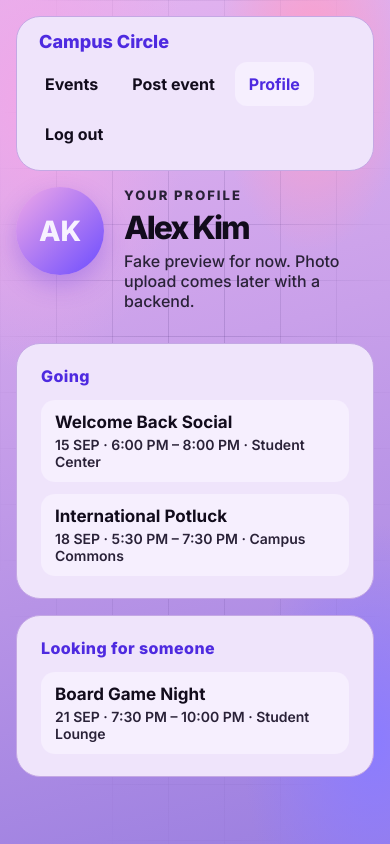
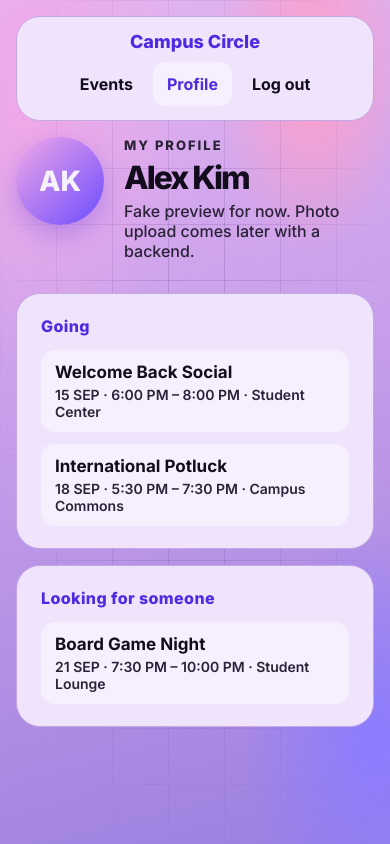
Before and after one commit to adioss11/campus-circle, a React (Vite) app in the folder frontend/: page /profile in a window 390 px wide. Built offline with nearby package versions, Linux system fonts and the light colour scheme.

Commit message:
Tidy the profile nav and center the mobile sidebar.
Hide Post event on /profile, rename the eyebrow to My profile, and stack Campus Circle above centered nav buttons when the sidebar goes horizontal.

Co-authored-by: Adi Karamustafic <adioss11@users.noreply.github.com>

```diff
--- a/frontend/src/components/Sidebar.tsx
+++ b/frontend/src/components/Sidebar.tsx
@@ -28,6 +28,7 @@ export function Sidebar({ onPost }: SidebarProps) {
         >
           Events
         </button>
+        {onProfile ? null : (
           <button
             type="button"
             className="sidebar-link"
@@ -41,6 +42,7 @@ export function Sidebar({ onPost }: SidebarProps) {
           >
             Post event
           </button>
+        )}
         <button
           type="button"
           className={onProfile ? "sidebar-link is-current" : "sidebar-link"}
--- a/frontend/src/pages/EventsPage.css
+++ b/frontend/src/pages/EventsPage.css
@@ -242,15 +242,25 @@
     top: 0;
     z-index: 4;
     padding: 14px;
+    display: flex;
+    flex-direction: column;
+    align-items: center;
   }
 
   .sidebar-mark {
-    margin: 0 8px 10px;
+    margin: 0 0 10px;
+    text-align: center;
   }
 
   .sidebar-nav {
     flex-direction: row;
     flex-wrap: wrap;
+    justify-content: center;
+    width: 100%;
+  }
+
+  .sidebar-link {
+    text-align: center;
   }
 
   .feed-header h1 {
--- a/frontend/src/pages/ProfilePage.tsx
+++ b/frontend/src/pages/ProfilePage.tsx
@@ -19,7 +19,7 @@ export function ProfilePage() {
               {FAKE_ME.initials}
             </div>
             <div>
-              <p className="eyebrow">YOUR PROFILE</p>
+              <p className="eyebrow">MY PROFILE</p>
               <h1>{FAKE_ME.name}</h1>
               <p>Fake preview for now. Photo upload comes later with a backend.</p>
             </div>
```
Lines whose indentation alone changed are shown as unchanged.
